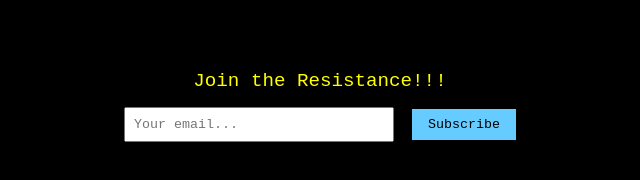
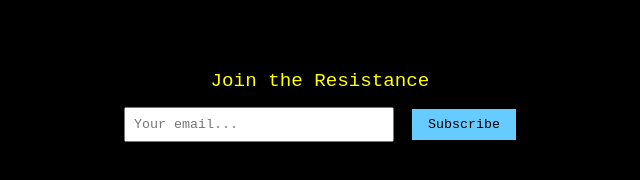
Before and after one commit to EscapeFfromTheUndercity/Escape-From-The-Undercity, a plain HTML site: page index.html in a window 1280 px wide. Shown: the part 204-384 px from the top of the page, 320-960 px from the left. Drawn offline with Linux system fonts and the light colour scheme.

Commit message:
Update index.html

```diff
--- a/index.html
+++ b/index.html
@@ -77,7 +77,7 @@
   <main>
     <section class="substack-form">
       <form action="https://peterlally.substack.com/subscribe" method="post" target="_blank">
-        <label for="email">Join the Resistance!!!</label><br><br>
+        <label for="email">Join the Resistance</label><br><br>
         <input type="email" name="email" placeholder="Your email..." required>
         <input type="submit" value="Subscribe">
       </form>
```
